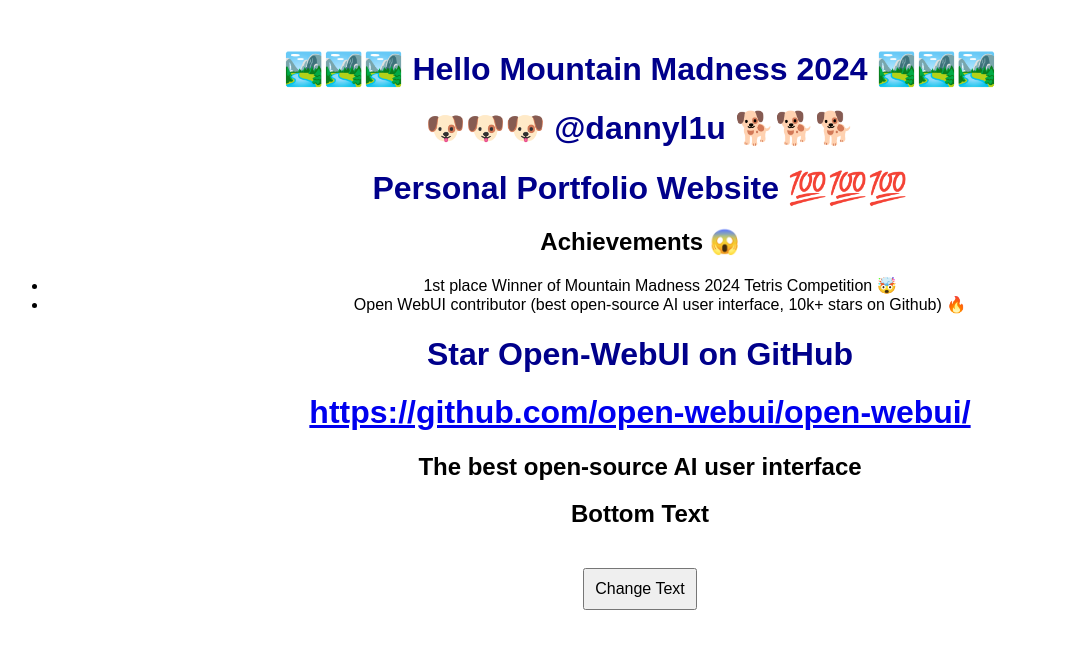
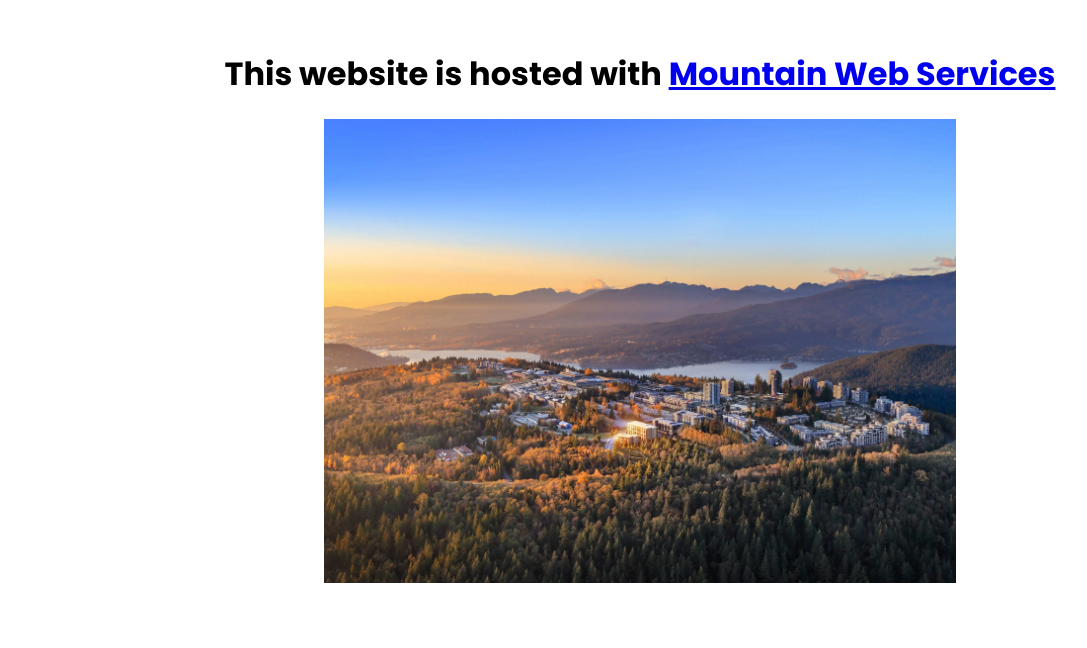
Before and after one commit to dannyl1u/demo-website, a plain HTML site: page index.html in a window 1280 px wide. Shown: the whole page, without its empty margins (0-1087 px from the left). Drawn offline with Linux system fonts and the light colour scheme.

Commit message:
update landing page with images

```diff
--- a/index.html
+++ b/index.html
@@ -2,25 +2,13 @@
 <html lang="en">
 <head>
     <meta charset="UTF-8">
-    <title>Mountain Madness!</title>
+    <title>Hosted by MWS</title>
     <link rel="stylesheet" href="styles.css">
+    <link href="https://fonts.googleapis.com/css2?family=Poppins:wght@400;700&display=swap" rel="stylesheet">
 </head>
 <body>
-    <h1>🏞️🏞️🏞️ Hello Mountain Madness 2024 🏞️🏞️🏞️</h1>
-    <h1>🐶🐶🐶 @dannyl1u 🐕🐕🐕</h1>
-    <h1>Personal Portfolio Website 💯💯💯</h1>
-    <h2>Achievements 😱</h2>
-    <ul>
-        <li>1st place Winner of Mountain Madness 2024 Tetris Competition 🤯</li>
-        <li>Open WebUI contributor (best open-source AI user interface, 10k+ stars on Github) 🔥</li>
-    </ul>
-    <h1>Star Open-WebUI on GitHub</h1>
-    <h1>
-        <a href="https://github.com/open-webui/open-webui/">https://github.com/open-webui/open-webui/</a>
-    </h1>
-    <h2>The best open-source AI user interface</h2>
-    <h2>Bottom Text</h2>
-    <button id="changeTextBtn">Change Text</button>
+    <h1>This website is hosted with <a href="https://github.com/dannyl1u/mountain-web-services">Mountain Web Services</a></h1>
+    <img src="./sfu.jpg" alt="Burnaby Mountain" style="width: 50%; height: auto;">
     <script src="script.js"></script>
 </body>
 </html>
--- a/styles.css
+++ b/styles.css
@@ -5,7 +5,8 @@
 }
 
 h1 {
-    color: darkblue;
+    color: black;
+    font-family: 'Poppins', sans-serif;
 }
 
 button {
```
Also changed, not shown: sfu.jpg (added).
